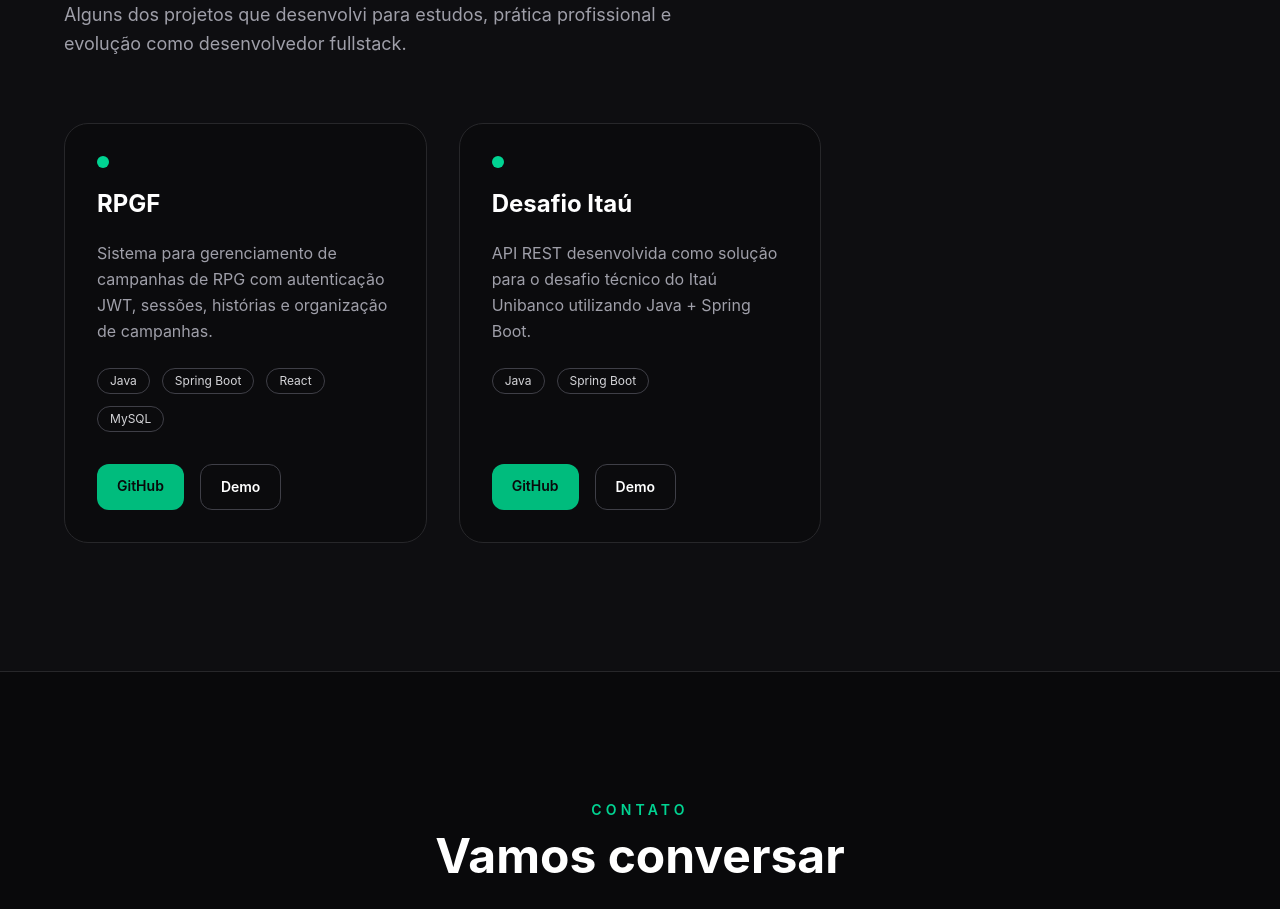
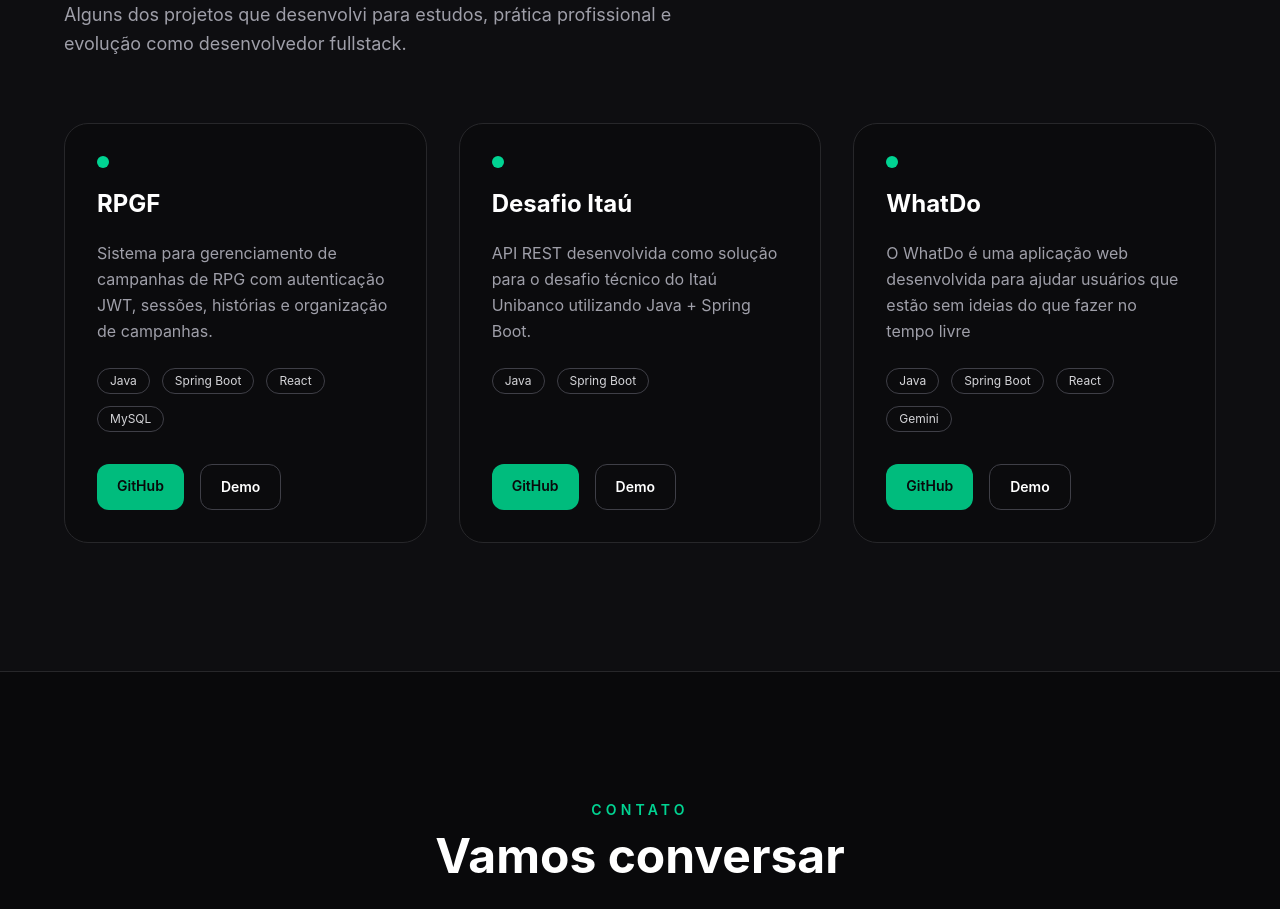
Before and after one commit to DiogoUoma/portifolio, a React (Vite) app: page / in a window 1280 px wide. Shown: the part 3220-4129 px from the top of the page. Built offline with nearby package versions, Linux system fonts and the light colour scheme.

Commit message:
feat: add WhatDo project to portfolio"

```diff
--- a/src/components/Projetcts.jsx
+++ b/src/components/Projetcts.jsx
@@ -20,6 +20,14 @@ function Projects() {
         "API REST desenvolvida como solução para o desafio técnico do Itaú Unibanco utilizando Java + Spring Boot.",
       technologies: ["Java", "Spring Boot"],
       github: "https://github.com/DiogoUoma/itau-teste-1",
+    },
+    ,
+    {
+      title: "WhatDo",
+      description:
+        "O WhatDo é uma aplicação web desenvolvida para ajudar usuários que estão sem ideias do que fazer no tempo livre",
+      technologies: ["Java", "Spring Boot", "React", "Gemini"],
+      github: "https://github.com/DiogoUoma/what-to-do",
     },
   ];
 
```
